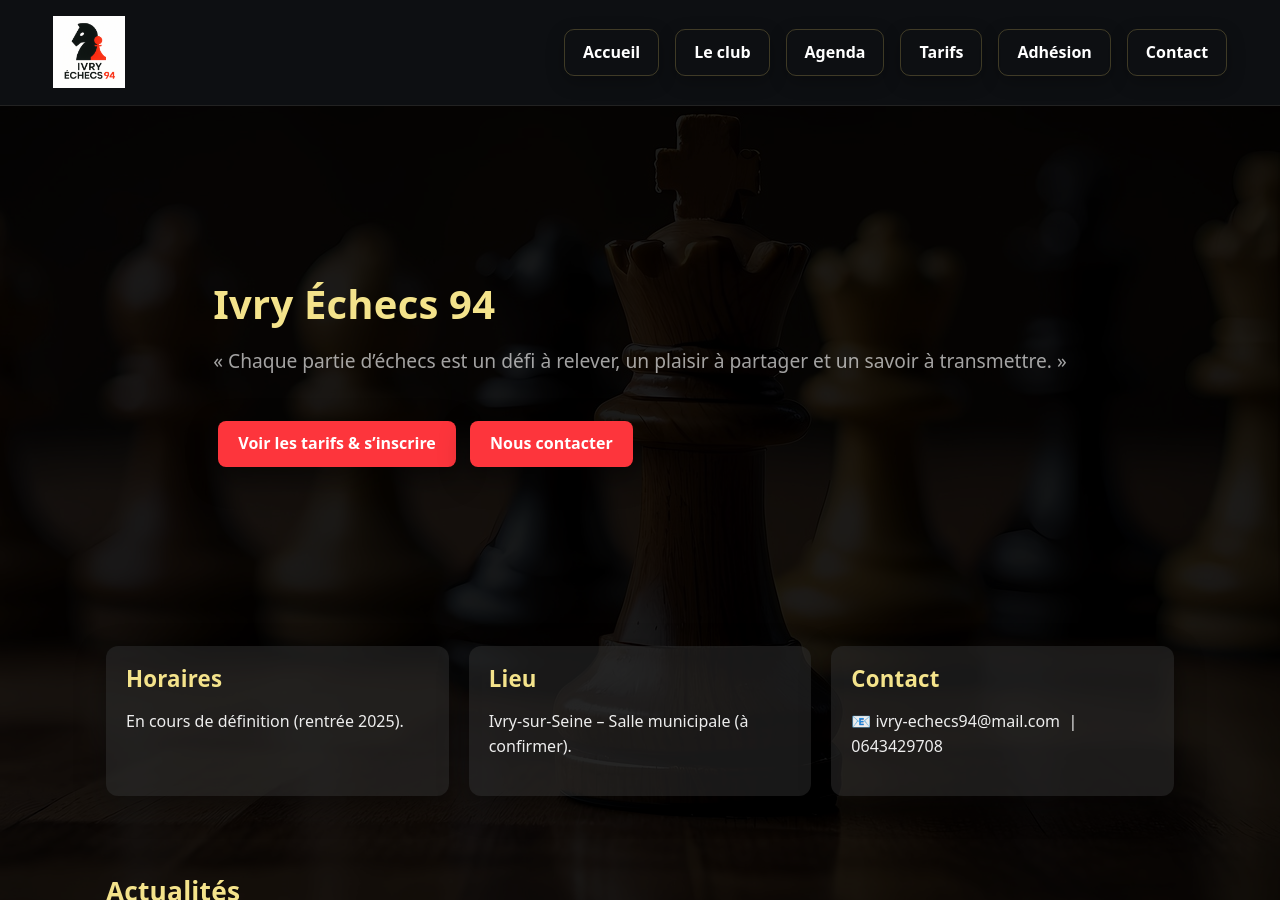
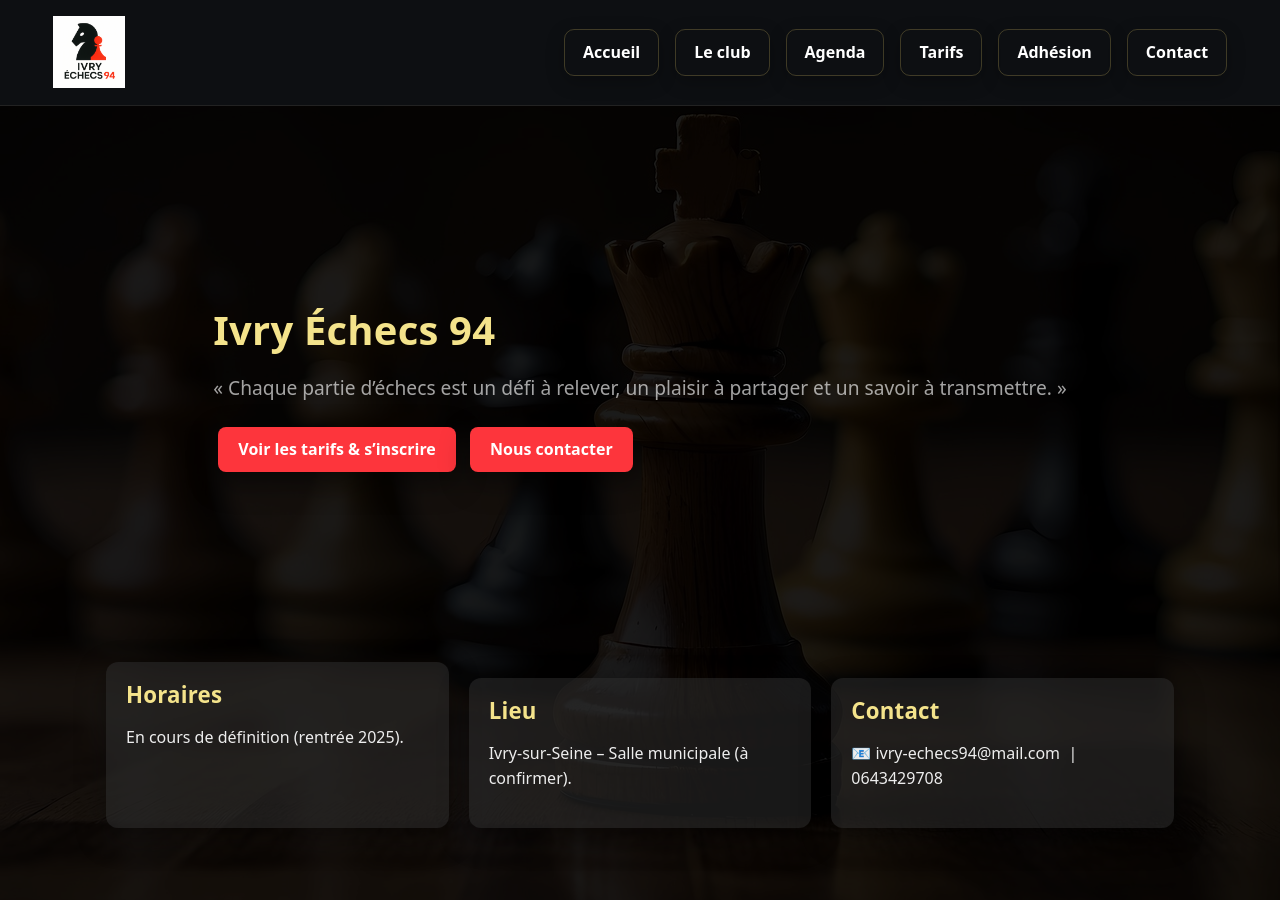
Before and after one commit to Nelwyn64/ivry-echecs-94, a Jekyll site: the page built from index.html, in a window 1280 px wide and 900 px high. Built offline with Jekyll 4.4.1, drawn with Linux system fonts in a browser that asks for light colours.

Commit message:
Uniformisation de lalignement des pages (Agenda, Adhésion, etc.)

```diff
--- a/css/styles.css
+++ b/css/styles.css
@@ -243,3 +243,25 @@
 .site-footer {
   margin-top: auto; /* pousse le footer en bas */
 }
+
+/* ====== Kit d’alignement global (pages uniformes) ====== */
+
+/* 1) Évite le "saut" de largeur quand la scrollbar apparaît/disparaît */
+html { overflow-y: scroll; }
+
+/* 2) Même espace sous le header sticky pour toutes les pages */
+.site-content { padding-top: 16px; }
+
+/* 3) Normalise les marges de premier/dernier élément dans .container */
+.container > *:first-child { margin-top: 0; }
+.container > *:last-child  { margin-bottom: 0; }
+
+/* 4) Titres de section : pas de marge haute parasite */
+.section-title,
+.container h1:first-child { margin-top: 0; }
+
+/* 5) Cartes : même espacement partout */
+.card { margin-top: 16px; }
+
+/* 6) Si des "spacers" inline existent, on les rend neutres */
+.container p[style*="margin:40px 0"] { margin: 16px 0 !important; }
```
